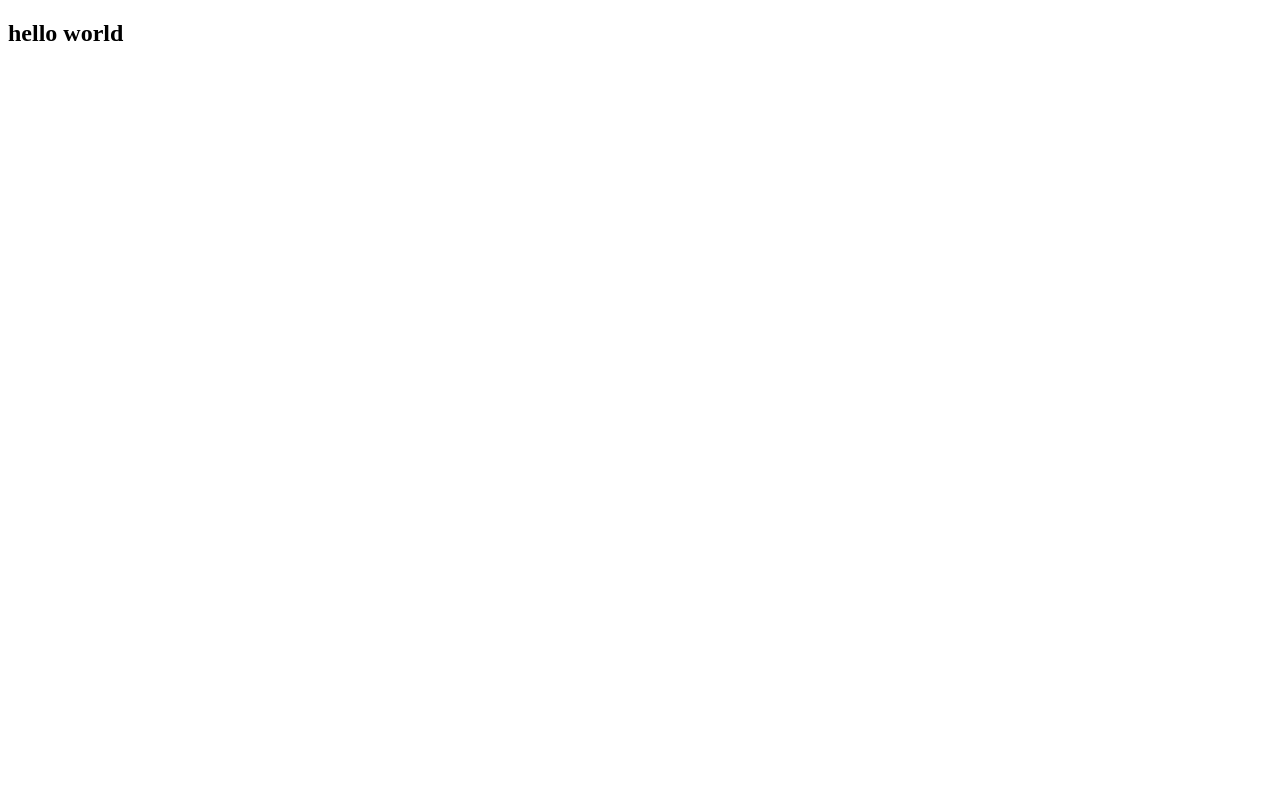
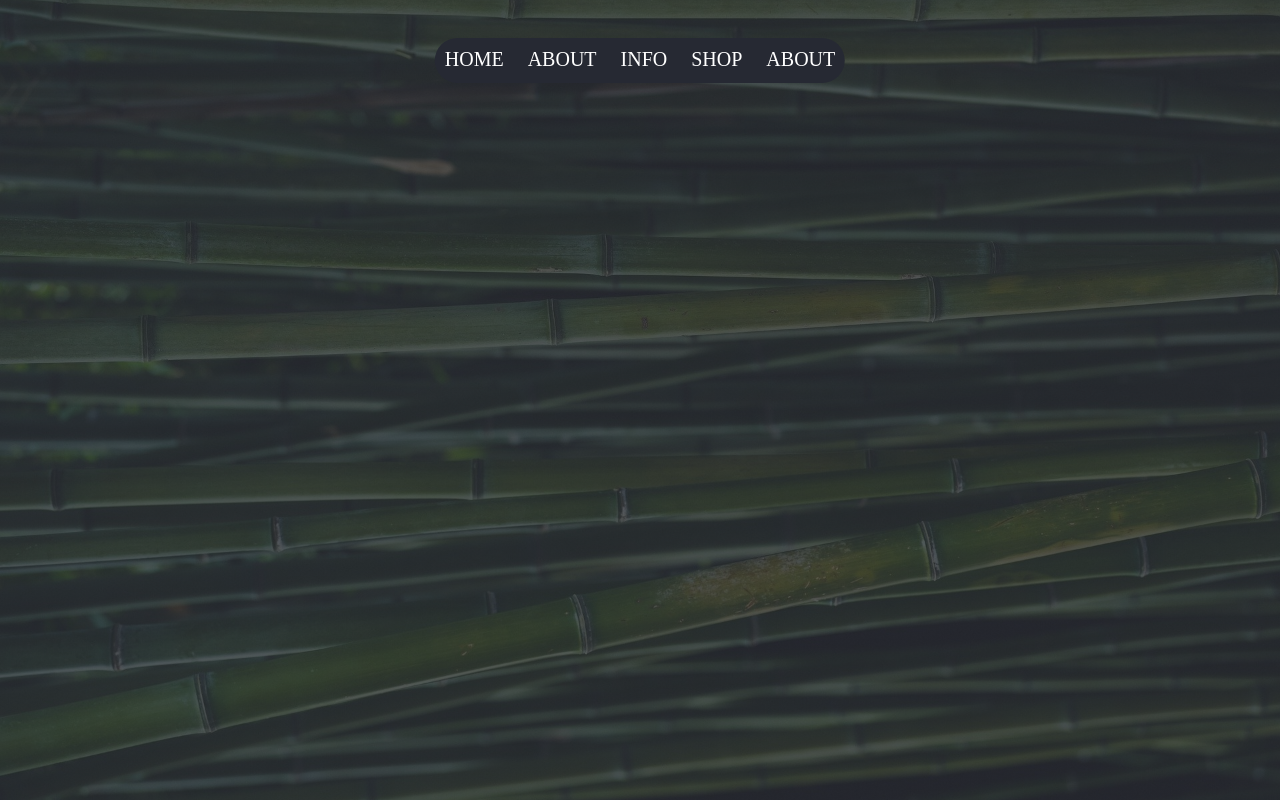
Before and after one commit to WeirdBlob/NavbarPractice, a plain HTML site: page index.html in a window 1280 px wide. Drawn offline with Linux system fonts and the light colour scheme.

Commit message:
some basic, unfinished css for the first section

```diff
--- a/index.html
+++ b/index.html
@@ -3,11 +3,25 @@
 <head>
     <meta charset="UTF-8">
     <meta name="viewport" content="width=device-width, initial-scale=1.0">
-    <title>Title</title>
+    <title>Simple Website</title>
+
+    <link rel="stylesheet" href="style.css">
 </head>
 <body>
+    <section class="header">
+        <nav>
+            <div class="nav-links">
+                <ul>
+                    <li><a href="#">HOME</a></li>
+                    <li><a href="#">ABOUT</a></li>
+                    <li><a href="#">INFO</a></li>
+                    <li><a href="#">SHOP</a></li>
+                    <li><a href="#">ABOUT</a></li>
+                </ul>
+            </div>
+        </nav>
+    </section>
 
-<h2>hello world</h2>
 
 </body>
 </html>
--- a/style.css
+++ b/style.css
@@ -0,0 +1,53 @@
+*{
+    margin: 0;
+    padding: 0;
+}
+.header{
+    width: 100%;
+    min-height: 100vh;
+    background-image: linear-gradient(rgba(38, 41, 51, 0.7), rgba(38, 41, 51, 0.7)), url("bamboo.jpg");
+    background-position: center;
+    background-size: cover;
+    position: relative;
+}
+nav{
+    display: flex;
+    align-items: center;
+    justify-content: space-between;
+    padding: 3% 5%;
+}
+.nav-links{
+
+    flex: 1;
+    text-align: center;
+    position: relative;
+}
+.nav-links ul{
+    position: absolute;
+    left: 50%;
+    transform: translateX(-50%);
+    background: rgba(38, 41, 51, 1);
+    border-radius: 35px;
+}
+.nav-links ul li{
+    display: inline-block;
+    list-style: none;
+    font-size: 20px;
+    padding: 10px;
+}
+.nav-links ul li a{
+    text-decoration: none;
+    color: white;
+}
+.nav-links ul li::after{
+    content: '';
+    width: 0;
+    height: 2px;
+    background: khaki;
+    display: block;
+    margin: auto;
+    transition: 0.5s;
+}
+.nav-links ul li:hover::after{
+    width: 100%;
+}
```
Also changed, not shown: bamboo.jpg (added).
